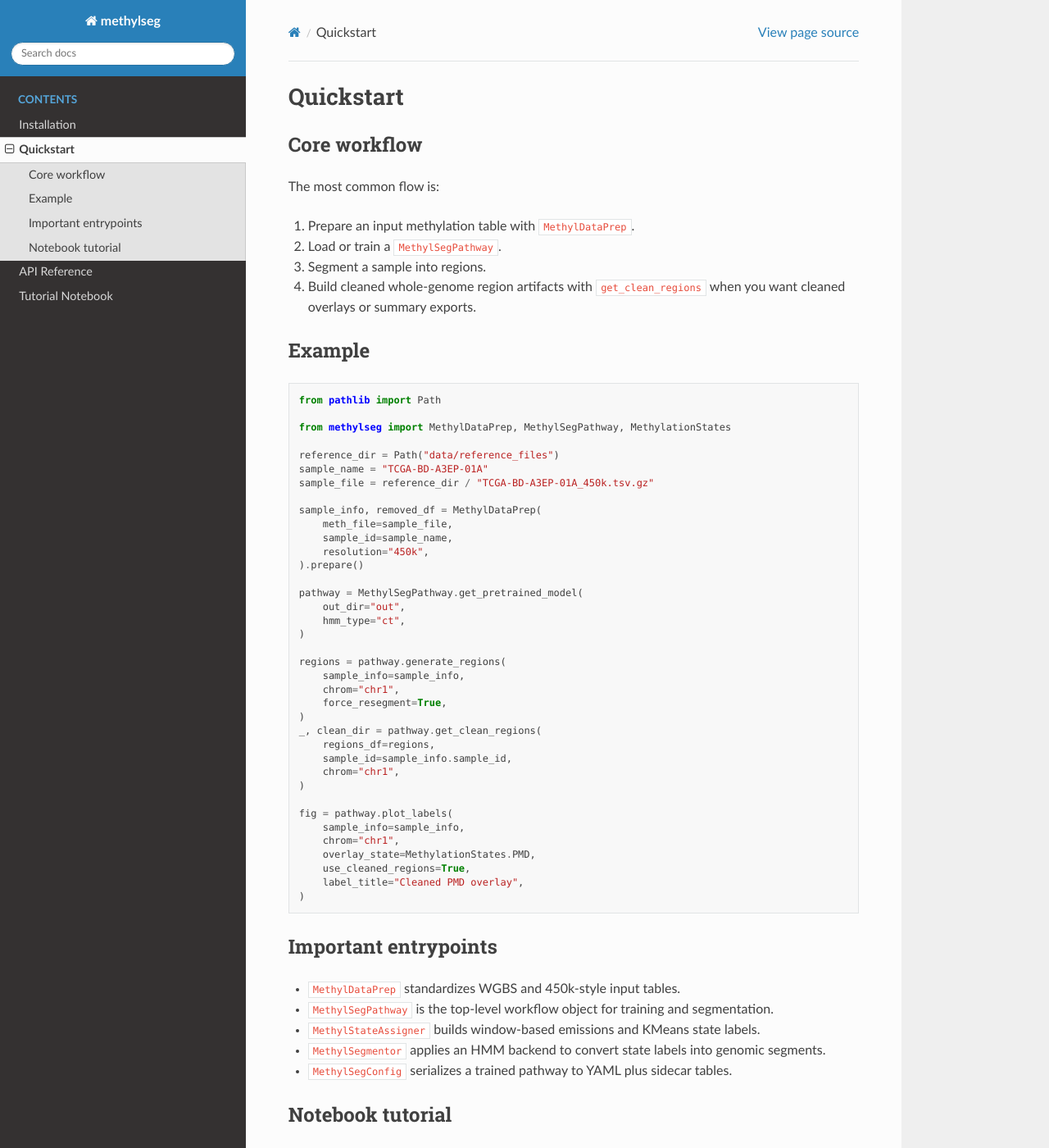
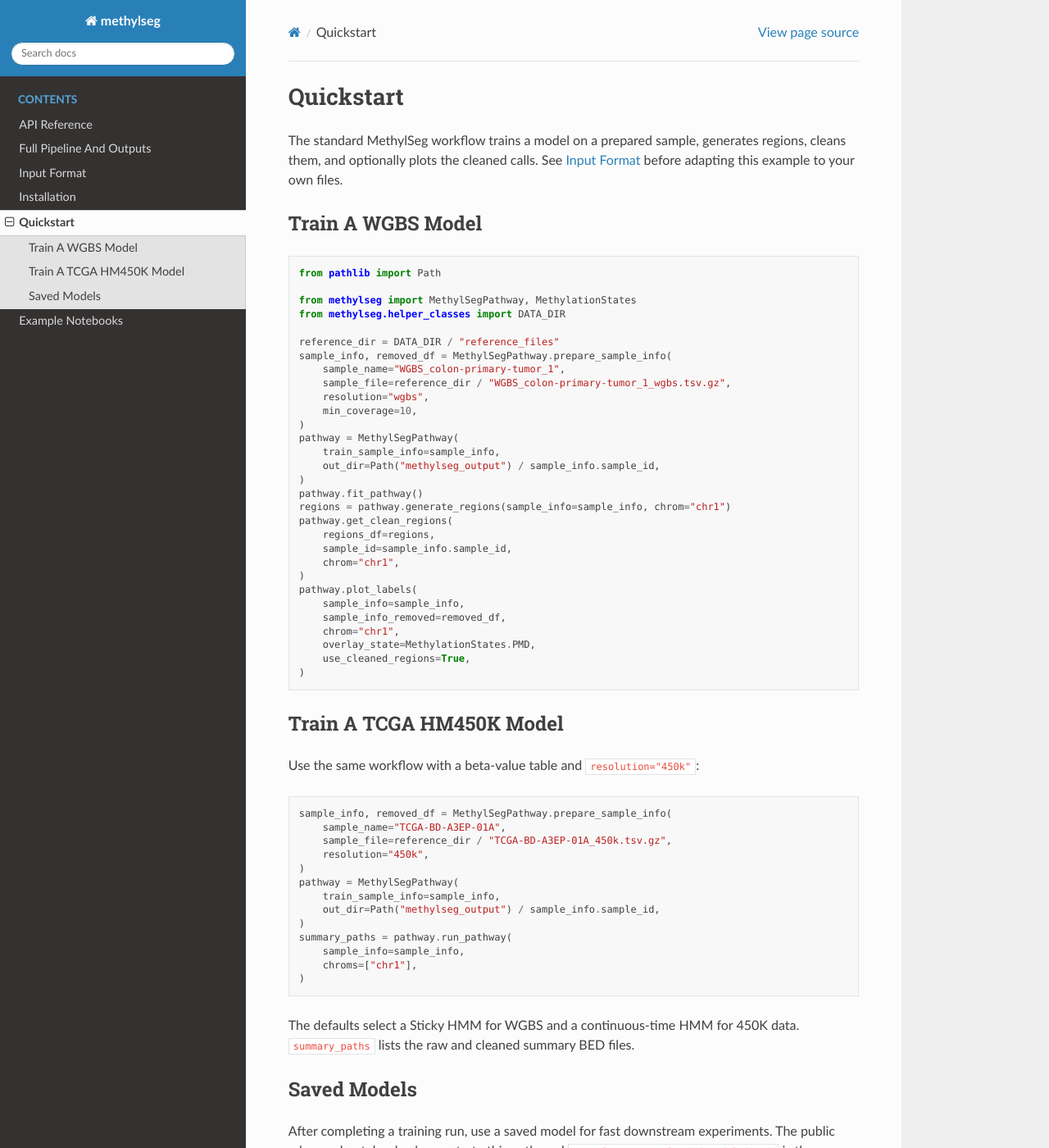
Before and after one commit to clementlab/MethylSeg, a Sphinx documentation site: the page built from docs/quickstart.rst, in a window 1280 px wide and 1400 px high. Shown: the whole window at 82% size. Built offline with Sphinx 7.4.7 and the Read the Docs theme 3.1.0, drawn with Linux system fonts in a browser that asks for light colours; some of the changed text lies outside the part shown.

```diff
--- a/docs/conf.py
+++ b/docs/conf.py
@@ -1,9 +1,13 @@
 import sys
 import warnings
+from shutil import copy2
 from importlib import metadata
 from pathlib import Path
 
 PACKAGE_ROOT = Path(__file__).resolve().parents[1]
+DOCS_ROOT = Path(__file__).resolve().parent
+GENERATED_ROOT = DOCS_ROOT / "_generated"
+GENERATED_TUTORIALS = DOCS_ROOT / "tutorials" / "generated"
 if str(PACKAGE_ROOT) not in sys.path:
     sys.path.insert(0, str(PACKAGE_ROOT))
 
@@ -30,7 +34,7 @@ extensions = [
 ]
 
 templates_path = ["_templates"]
-exclude_patterns = ["_build", "Thumbs.db", ".DS_Store"]
+exclude_patterns = ["_build", "_generated", "Thumbs.db", ".DS_Store"]
 
 autosummary_generate = True
 autodoc_class_signature = "mixed"
@@ -48,3 +52,68 @@ nbsphinx_execute = "never"
 
 html_theme = "sphinx_rtd_theme"
 html_static_path = []
+
+
+def _write(path: Path, content: str) -> None:
+    """Write a generated Sphinx source file only when its content changed."""
+    path.parent.mkdir(parents=True, exist_ok=True)
+    if not path.exists() or path.read_text() != content:
+        path.write_text(content)
+
+
+def _manual_rst_pages() -> list[str]:
+    """Return hand-authored pages that belong in the generated root toctree."""
+    pages = []
+    for path in sorted(DOCS_ROOT.rglob("*.rst")):
+        relative = path.relative_to(DOCS_ROOT)
+        if relative.parts[0] in {"_build", "_generated", "generated"}:
+            continue
+        if relative.parts[:2] == ("tutorials", "generated"):
+            continue
+        if relative == Path("index.rst"):
+            continue
+        pages.append(relative.with_suffix("").as_posix())
+    return pages
+
+
+def _generate_docs_sources(app) -> None:
+    """Stage public notebooks and navigation before Sphinx reads source files."""
+    examples_dir = PACKAGE_ROOT / "examples"
+    GENERATED_TUTORIALS.mkdir(parents=True, exist_ok=True)
+
+    notebooks = sorted(examples_dir.glob("*.ipynb"))
+    expected = {notebook.name for notebook in notebooks}
+    for staged in GENERATED_TUTORIALS.glob("*.ipynb"):
+        if staged.name not in expected:
+            staged.unlink()
+    for notebook in notebooks:
+        copy2(notebook, GENERATED_TUTORIALS / notebook.name)
+
+    tutorial_entries = [f"   {notebook.stem}" for notebook in notebooks]
+    _write(
+        GENERATED_TUTORIALS / "index.rst",
+        "Example Notebooks\n=================\n\n"
+        "These pages are generated from ``examples/*.ipynb``. Edit the "
+        "notebooks in the package source, not the staged copies.\n\n"
+        ".. toctree::\n   :maxdepth: 1\n\n"
+        + "\n".join(tutorial_entries)
+        + "\n",
+    )
+
+    entries = [f"   /{page}" for page in _manual_rst_pages()]
+    _write(
+        GENERATED_ROOT / "contents.rst",
+        "Documentation\n=============\n\n"
+        ".. toctree::\n   :maxdepth: 2\n   :caption: Contents\n\n"
+        + "\n".join(entries)
+        + "\n",
+    )
+
+
+def setup(app):
+    app.connect("builder-inited", _generate_docs_sources)
+
+
+# Sphinx discovers source files after loading this configuration module, so
+# stage notebook pages now as well as before each builder initialization.
+_generate_docs_sources(None)
--- a/docs/generated/methylseg.MethylSegConfig.rst
+++ b/docs/generated/methylseg.MethylSegConfig.rst
@@ -18,4 +18,5 @@ methylseg.MethylSegConfig
       ~MethylSegConfig.from_instance
       ~MethylSegConfig.from_yaml
       ~MethylSegConfig.get_state_cutoffs
+      ~MethylSegConfig.rewrite_artifact_paths
       ~MethylSegConfig.to_yaml
--- a/docs/quickstart.rst
+++ b/docs/quickstart.rst
@@ -1,73 +1,73 @@
 Quickstart
 ==========
 
-Core workflow
--------------
+The standard MethylSeg workflow trains a model on a prepared sample, generates
+regions, cleans them, and optionally plots the cleaned calls. See
+:doc:`input_format` before adapting this example to your own files.
 
-The most common flow is:
-
-1. Prepare an input methylation table with ``MethylDataPrep``.
-2. Load or train a ``MethylSegPathway``.
-3. Segment a sample into regions.
-4. Build cleaned whole-genome region artifacts with ``get_clean_regions`` when
-   you want cleaned overlays or summary exports.
-
-Example
--------
+Train A WGBS Model
+------------------
 
 .. code-block:: python
 
    from pathlib import Path
 
-   from methylseg import MethylDataPrep, MethylSegPathway, MethylationStates
+   from methylseg import MethylSegPathway, MethylationStates
+   from methylseg.helper_classes import DATA_DIR
 
-   reference_dir = Path("data/reference_files")
-   sample_name = "TCGA-BD-A3EP-01A"
-   sample_file = reference_dir / "TCGA-BD-A3EP-01A_450k.tsv.gz"
-
-   sample_info, removed_df = MethylDataPrep(
-       meth_file=sample_file,
-       sample_id=sample_name,
-       resolution="450k",
-   ).prepare()
-
-   pathway = MethylSegPathway.get_pretrained_model(
-       out_dir="out",
-       hmm_type="ct",
+   reference_dir = DATA_DIR / "reference_files"
+   sample_info, removed_df = MethylSegPathway.prepare_sample_info(
+       sample_name="WGBS_colon-primary-tumor_1",
+       sample_file=reference_dir / "WGBS_colon-primary-tumor_1_wgbs.tsv.gz",
+       resolution="wgbs",
+       min_coverage=10,
    )
-
-   regions = pathway.generate_regions(
-       sample_info=sample_info,
-       chrom="chr1",
-       force_resegment=True,
+   pathway = MethylSegPathway(
+       train_sample_info=sample_info,
+       out_dir=Path("methylseg_output") / sample_info.sample_id,
    )
-   _, clean_dir = pathway.get_clean_regions(
+   pathway.fit_pathway()
+   regions = pathway.generate_regions(sample_info=sample_info, chrom="chr1")
+   pathway.get_clean_regions(
        regions_df=regions,
        sample_id=sample_info.sample_id,
        chrom="chr1",
    )
-
-   fig = pathway.plot_labels(
+   pathway.plot_labels(
        sample_info=sample_info,
+       sample_info_removed=removed_df,
        chrom="chr1",
        overlay_state=MethylationStates.PMD,
        use_cleaned_regions=True,
-       label_title="Cleaned PMD overlay",
    )
 
-Important entrypoints
----------------------
+Train A TCGA HM450K Model
+-------------------------
 
-- ``MethylDataPrep`` standardizes WGBS and 450k-style input tables.
-- ``MethylSegPathway`` is the top-level workflow object for training and
-  segmentation.
-- ``MethylStateAssigner`` builds window-based emissions and KMeans state labels.
-- ``MethylSegmentor`` applies an HMM backend to convert state labels into
-  genomic segments.
-- ``MethylSegConfig`` serializes a trained pathway to YAML plus sidecar tables.
+Use the same workflow with a beta-value table and ``resolution="450k"``:
 
-Notebook tutorial
------------------
+.. code-block:: python
 
-The packaged example notebook is included under :doc:`tutorials` and is rendered
-without execution during docs builds.
+   sample_info, removed_df = MethylSegPathway.prepare_sample_info(
+       sample_name="TCGA-BD-A3EP-01A",
+       sample_file=reference_dir / "TCGA-BD-A3EP-01A_450k.tsv.gz",
+       resolution="450k",
+   )
+   pathway = MethylSegPathway(
+       train_sample_info=sample_info,
+       out_dir=Path("methylseg_output") / sample_info.sample_id,
+   )
+   summary_paths = pathway.run_pathway(
+       sample_info=sample_info,
+       chroms=["chr1"],
+   )
+
+The defaults select a Sticky HMM for WGBS and a continuous-time HMM for 450K
+data. ``summary_paths`` lists the raw and cleaned summary BED files.
+
+Saved Models
+------------
+
+After completing a training run, use a saved model for fast downstream
+experiments. The public advanced notebooks demonstrate this path, and
+``examples/use_preloaded_model.ipynb`` is the focused saved-model tutorial.
--- a/pyproject.toml
+++ b/pyproject.toml
@@ -4,7 +4,7 @@ build-backend = "setuptools.build_meta"
 
 [project]
 name = "methylseg"
-version = "0.1.3"
+version = "0.1.4"
 description = "Methylation segmentation utilities used in the TCGA methylation analysis repo."
 readme = "README.md"
 requires-python = ">=3.10"
@@ -41,6 +41,9 @@ docs = [
   "sphinx-autobuild>=2024.4.16",
   "sphinx-rtd-theme>=2.0.0",
 ]
+test = [
+  "pytest>=8.0",
+]
 
 [tool.setuptools]
 include-package-data = true
```
Also changed, not shown: README.md (+77 -81 lines), docs/full_pipeline.rst (added, +14 -0 lines), docs/index.rst (+3 -10 lines), docs/input_format.rst (added, +38 -0 lines), docs/tutorials.rst (+5 -4 lines), docs/tutorials/example.ipynb (deleted), 7 other files.
